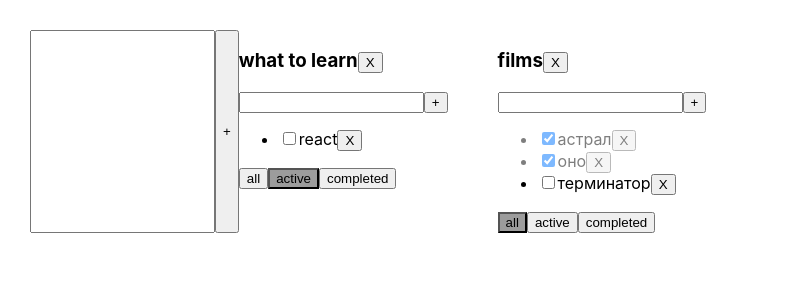
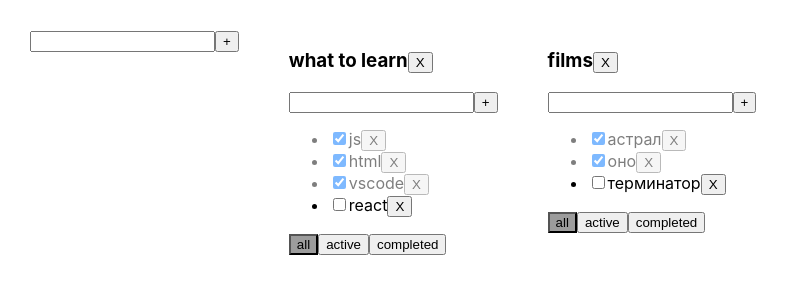
Before and after one commit to vovasobol1/project-react, a React (Create React App) app in the folder my-app/: page / in a window 1280 px wide. Shown: the top 300 px of the page, without its empty margins (0-789 px from the left). Built offline with nearby package versions, Linux system fonts and the light colour scheme.

Commit message:
теперь пользователь может добавить новый тудулист

```diff
--- a/my-app/src/AddItemForm.tsx
+++ b/my-app/src/AddItemForm.tsx
@@ -1,8 +1,7 @@
 import React, {ChangeEvent, useState} from "react";
 
 type AddItemFormPropsType = {
-    addTask: (taskTitle: string, todoListId: string) => void
-    id: string
+    addItem: (taskTitle: string) => void
 }
 
 export function AddItemForm(props: AddItemFormPropsType) {
@@ -18,7 +17,7 @@
     const onKeyPressHandler = (event: any) => {
         //тут не должен стоять тип any (надо потом исправить)
         if (event.code === 'Enter') {
-            props.addTask(newTaskTitle, props.id)
+            props.addItem(newTaskTitle)
             setNewTaskTitle('') //очищаем инпут
         }
     }
@@ -31,7 +30,7 @@
             return
         }
 
-        props.addTask(newTaskTitle.trim(), props.id)
+        props.addItem(newTaskTitle.trim())
         setNewTaskTitle('') //очищаем инпут
     }
 
--- a/my-app/src/App.tsx
+++ b/my-app/src/App.tsx
@@ -2,6 +2,7 @@
 import './App.css';
 import {TaskType, Todolist} from "./Todolist";
 import {v1} from "uuid";
+import {AddItemForm} from "./AddItemForm";
 
 export type FilterValuesType = 'all' | 'completed' | 'active'  //тип значений для фильтрации чтобы в качестве фильтра не была любая строка
 type todoListType = {
@@ -17,12 +18,13 @@
         // находим по айди тудулист который будем менять
         let findetTodoList = todoLists.find(todoList => todoList.id === todoListId)
         //если тудулист нашелся то меняем фильтр и перерисовываем
-        if (findetTodoList){
+        if (findetTodoList) {
             findetTodoList.filter = value
             setTodoLists([...todoLists])
         }
     }
-    function addTask(title: string , todoListId : string) {
+
+    function addTask(title: string, todoListId: string) {
         let tasks = tasksObj[todoListId] // достаем все дела конкретного тудулиста (обратимся к нему поо айди)
 
         //функция добавления нового дела
@@ -37,7 +39,8 @@
         tasksObj[todoListId] = newTasks
         setTasks({...tasksObj}) //отрисовываем новый обьект
     }
-    function deleteTask(id: string , todoListId : string ) {
+
+    function deleteTask(id: string, todoListId: string) {
         let tasks = tasksObj[todoListId] // достаем все дела конкретного тудулиста (обратимся к нему поо айди)
 
 
@@ -45,7 +48,8 @@
         tasks = filteredTasks
         setTasks({...tasksObj})//отдаем копию обьекта иначе реакт ничего не перерисовывает
     }
-    const changeCheckBoxStatus = (taskId: string, isDone: boolean , todoListId : string) => {
+
+    const changeCheckBoxStatus = (taskId: string, isDone: boolean, todoListId: string) => {
         let tasks = tasksObj[todoListId] // достаем все дела конкретного тудулиста (обратимся к нему поо айди)
 
         //функция которая меняет статус чекбокса
@@ -57,42 +61,58 @@
         }
 
     }
-    const deleteTodoList = (todoListId : string ) => {
+    const deleteTodoList = (todoListId: string) => {
         // создаем новый массив без того туду листа id котрого мы передали
-        let filteredTodoLists = todoLists.filter( todolist => todolist.id != todoListId)
+        let filteredTodoLists = todoLists.filter(todolist => todolist.id != todoListId)
         setTodoLists(filteredTodoLists)//перерисовка
 
         delete tasksObj[todoListId] //удаляем все дела с таким id
         setTasks({...tasksObj})
+    }
+    const addTodoList = (title : string ) =>{
+        //новый тудулист
+        let newTodolist:todoListType = {
+            id: v1(),
+            filter:'all',
+            title:title
+        }
+        //отправлем пустой массив в массив дел
+        setTasks({
+            ...tasksObj,
+            [newTodolist.id] : []
+        })
+
+        setTodoLists([newTodolist , ...todoLists])
     }
 
     let todoListId1 = v1()
     let todoListId2 = v1()
 
     const [todoLists, setTodoLists] = useState<Array<todoListType>>([
-        {id: todoListId1, title: "what to learn", filter: 'active'},
+        {id: todoListId1, title: "what to learn", filter: 'all'},
         {id: todoListId2, title: "films", filter: 'all'},
     ])
     const [tasksObj, setTasks] = useState({
-        [todoListId1]:[
-            {id:v1() , title:'js' , isDone:true} ,
-            {id:v1() , title:'html' , isDone:true} ,
-            {id:v1() , title:'vscode' , isDone:true} ,
-            {id:v1() , title:'react' , isDone:false}
-        ] ,
-        [todoListId2]:[
-            {id:v1() , title:'астрал' , isDone:true} ,
-            {id:v1() , title:'оно' , isDone:true} ,
-            {id:v1() , title:'терминатор' , isDone:false}
+        [todoListId1]: [
+            {id: v1(), title: 'js', isDone: true},
+            {id: v1(), title: 'html', isDone: true},
+            {id: v1(), title: 'vscode', isDone: true},
+            {id: v1(), title: 'react', isDone: false}
+        ],
+        [todoListId2]: [
+            {id: v1(), title: 'астрал', isDone: true},
+            {id: v1(), title: 'оно', isDone: true},
+            {id: v1(), title: 'терминатор', isDone: false}
         ]
 
     })
 
+
     return (
         <div className="App">
-            <input/><button>+</button>
+            <AddItemForm addItem={addTodoList} />
+
             {
-
                 todoLists.map(todoList => {
                     //тут происходит фильтрация
                     let TasksForTodolist = tasksObj[todoList.id]
--- a/my-app/src/Todolist.tsx
+++ b/my-app/src/Todolist.tsx
@@ -35,13 +35,15 @@
     const deleteTodoListHandler = () => {
         props.deleteTodoList(props.id)
     }
-
+    const addTask = (title : string) =>{
+        props.addTask(title , props.id)
+    }
     return (
         <div>
             <h3>{props.title}
                 <button onClick={deleteTodoListHandler}>X</button>
             </h3>
-            <AddItemForm addTask={props.addTask} id={props.id} />
+            <AddItemForm addItem={addTask}  />
             <ul>
                 {
                     // в пропсах приходит массив обьектов props.tasks (в нем лежат все дела ) с помощью map
```
